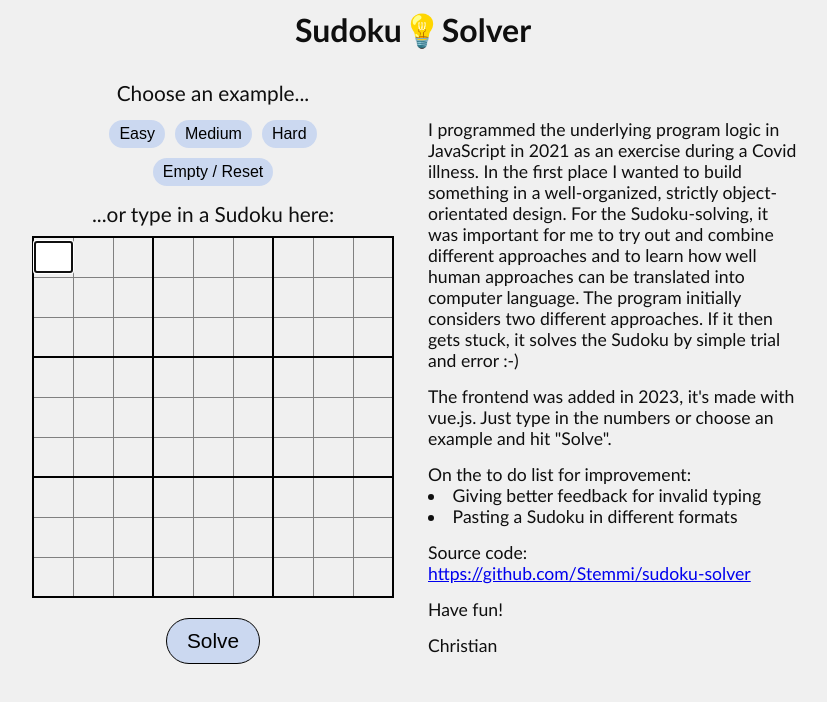
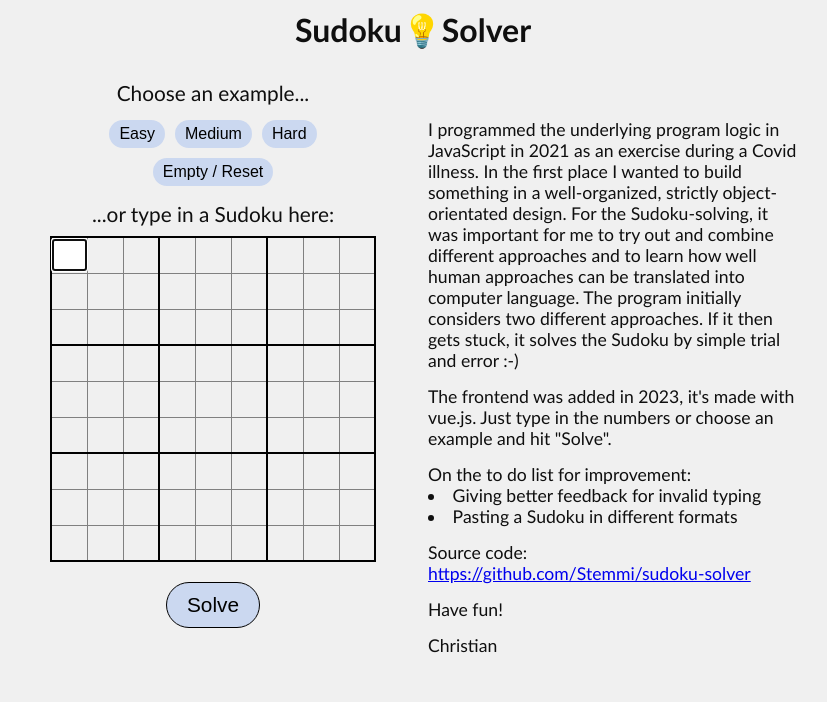
Before and after one commit to Stemmi/sudoku-solver, a Vue app: page / in a window 1280 px wide. Shown: the top 702 px of the page, without its empty margins (227-1054 px from the left). Built offline with nearby package versions, Linux system fonts and the light colour scheme.

Commit message:
style: smaller cell

```diff
--- a/src/components/SudokuField.vue
+++ b/src/components/SudokuField.vue
@@ -71,8 +71,8 @@
 
     td {
         border: 1px solid grey;
-        width: 40px;
-        height: 40px;
+        width: 36px;
+        height: 36px;
         text-align: center;
     }
 
```
